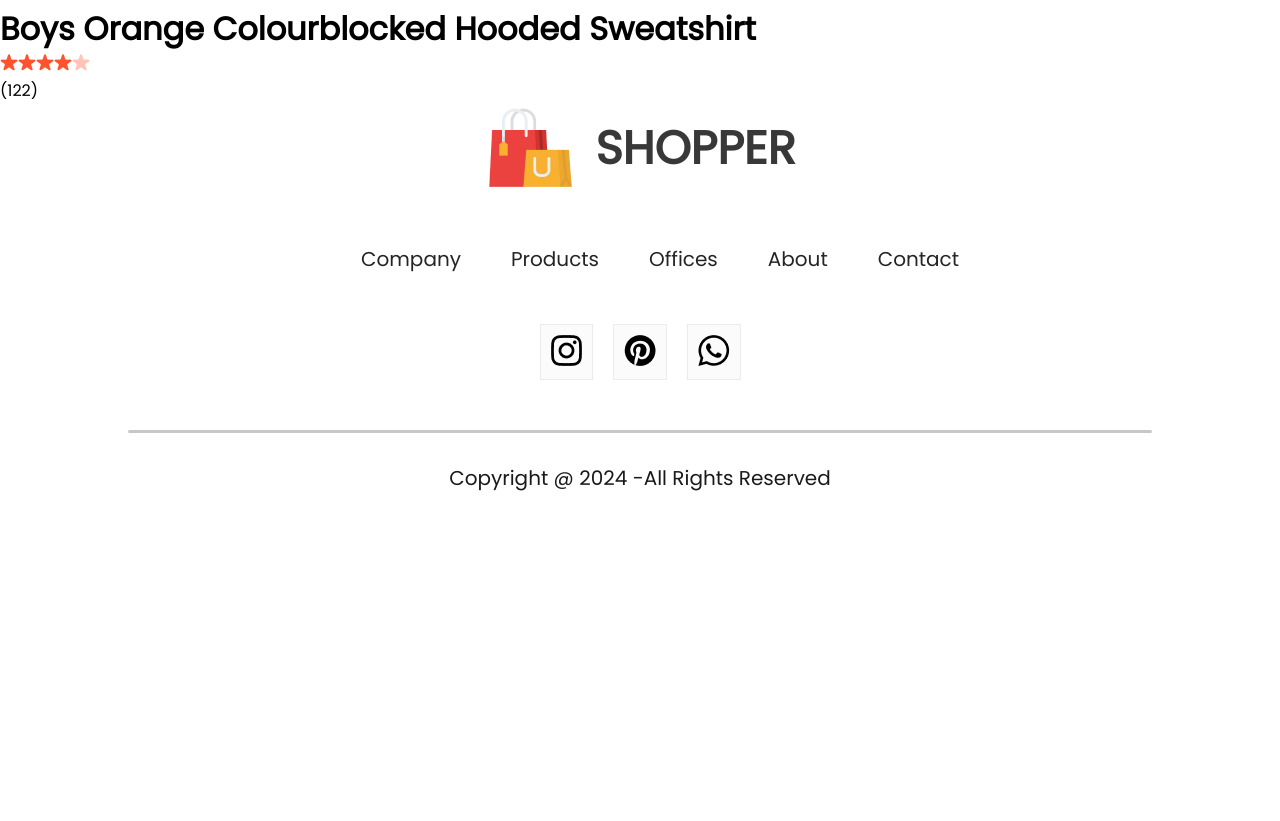
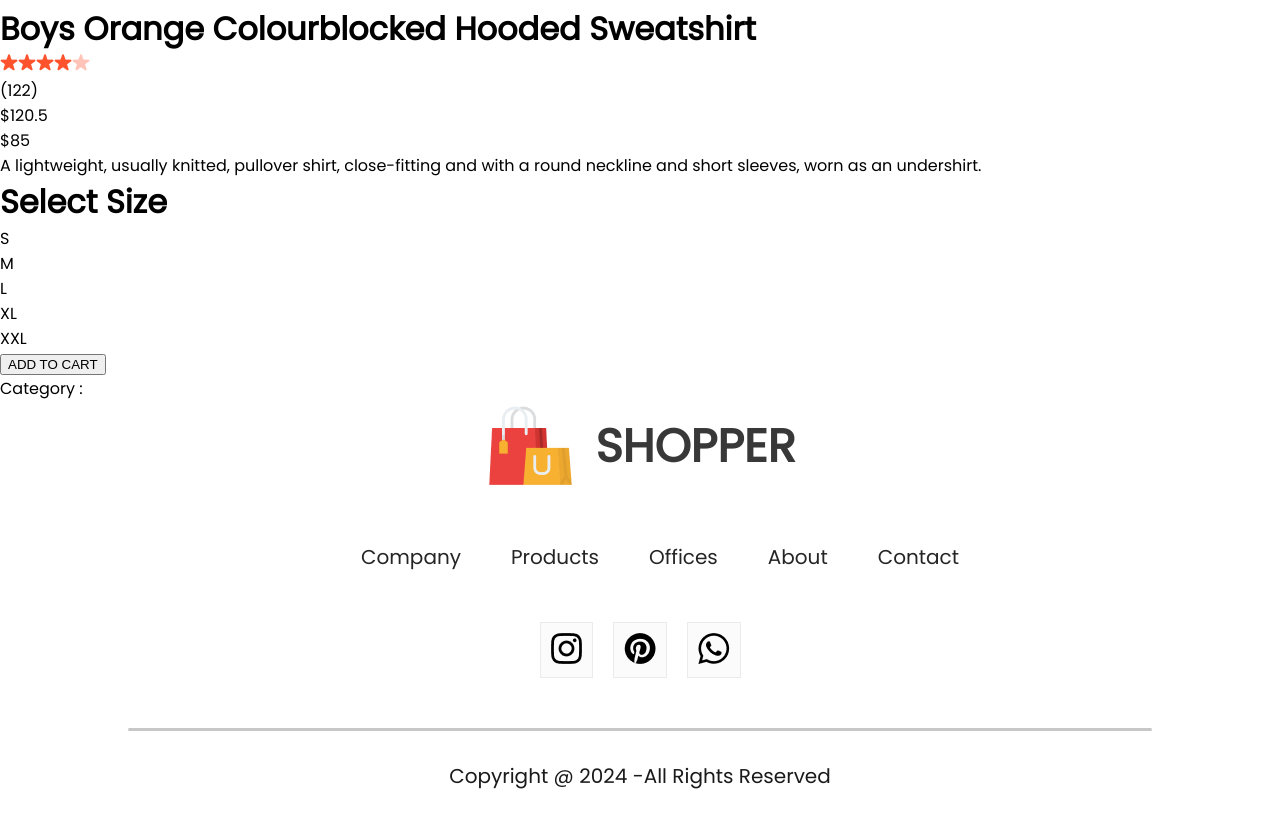
Before and after one commit to nc1135/E-commerce, a React (Create React App) app: page /product/25 in a window 1280 px wide. Shown: the part 1392-2213 px from the top of the page. Before the commit the page ends 1915 px from the top, so only its background shows below. Built offline with nearby package versions, Linux system fonts and the light colour scheme.

Commit message:
Update productdisplay

```diff
--- a/src/Components/ProductDisplay/ProductDisplay.jsx
+++ b/src/Components/ProductDisplay/ProductDisplay.jsx
@@ -28,6 +28,26 @@ const ProductDisplay = (props) => {
                 <img src={star_dull_icon} alt="" />
                 <p>(122)</p>
             </div>
+            <div className="productdisplay-right-prices">
+                <div className="productdisplay-right-price-old">${product.old_price}</div>
+                <div className="productdisplay-right-price-new">${product.new_price}</div>
+            </div>
+            <div className="productdisplay-right-description">
+                A lightweight, usually knitted, pullover shirt, close-fitting and with a round
+                neckline and short sleeves, worn as an undershirt.
+            </div>
+            <div className="productdisplay-right-size">
+                <h1>Select Size</h1>
+                <div className="productdisplay-right-size">
+                    <div>S</div>
+                    <div>M</div>
+                    <div>L</div>
+                    <div>XL</div>
+                    <div>XXL</div>
+                </div>
+            </div>
+            <button>ADD TO CART</button>
+            <p className='productdisplay-right-category'><span>Category :</span></p>
         </div>
     </div>
   )
```
